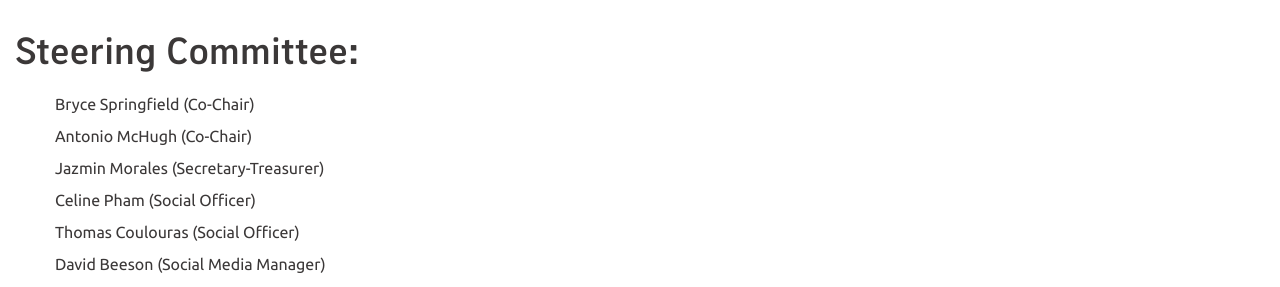
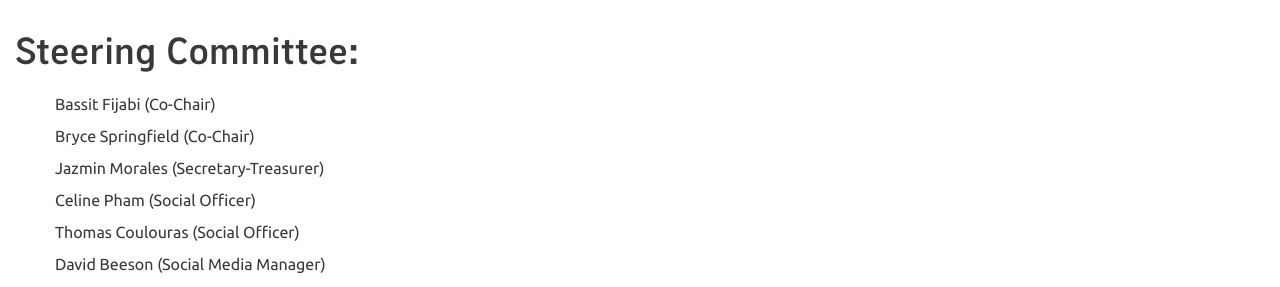
Before and after one commit to centralnjdsa-ntc/princetonydsa.github.io, a Jekyll site: the page built from _pages/officers.md, in a window 1280 px wide. Shown: the part 150-437 px from the top of the page. Built offline with Jekyll 4.4.1, drawn with Linux system fonts in a browser that asks for light colours.

Commit message:
Update officers.md

```diff
--- a/_pages/officers.md
+++ b/_pages/officers.md
@@ -5,8 +5,8 @@ permalink: /officers/
 ---
 
 ### Steering Committee:
+* Bassit Fijabi (Co-Chair)
 * Bryce Springfield (Co-Chair)
-* Antonio McHugh (Co-Chair)
 * Jazmin Morales (Secretary-Treasurer)
 * Celine Pham (Social Officer)
 * Thomas Coulouras (Social Officer)
```
